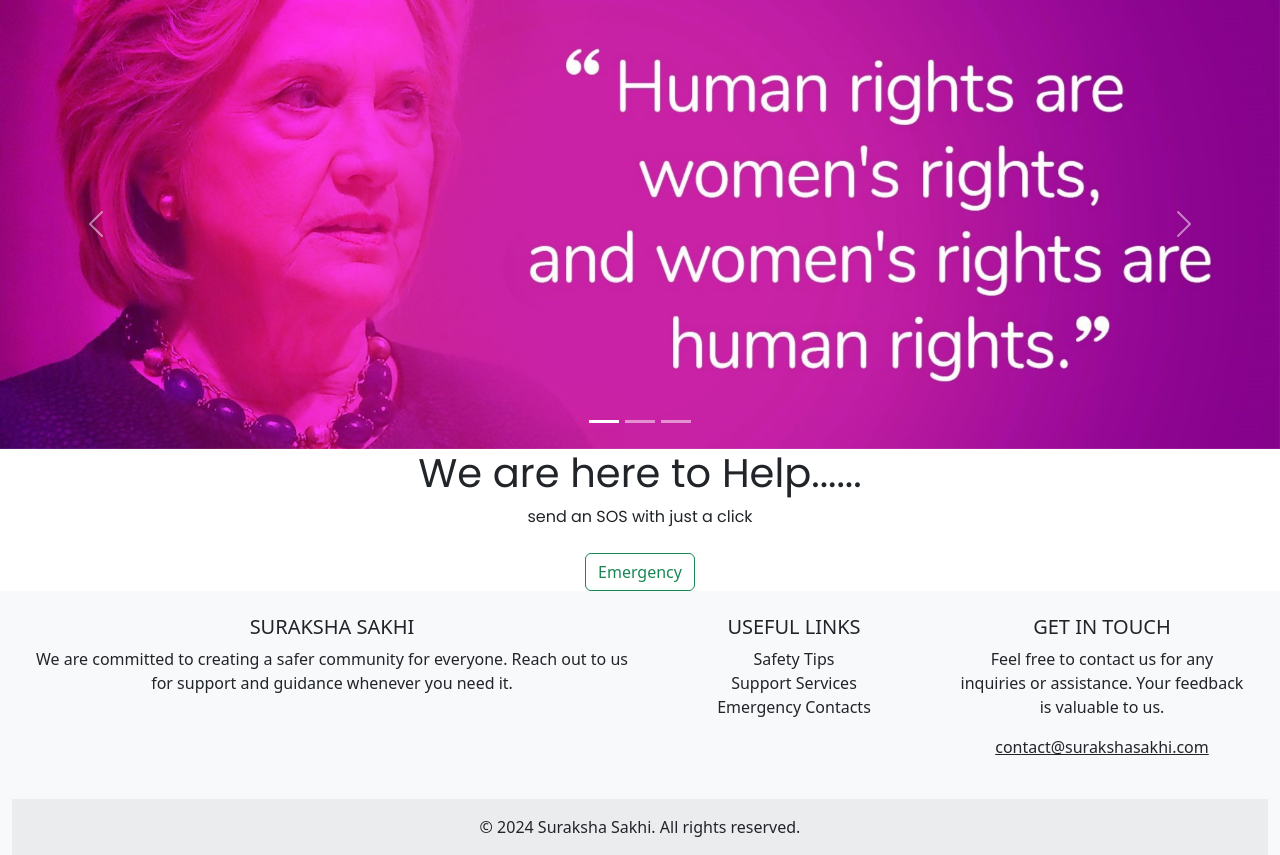
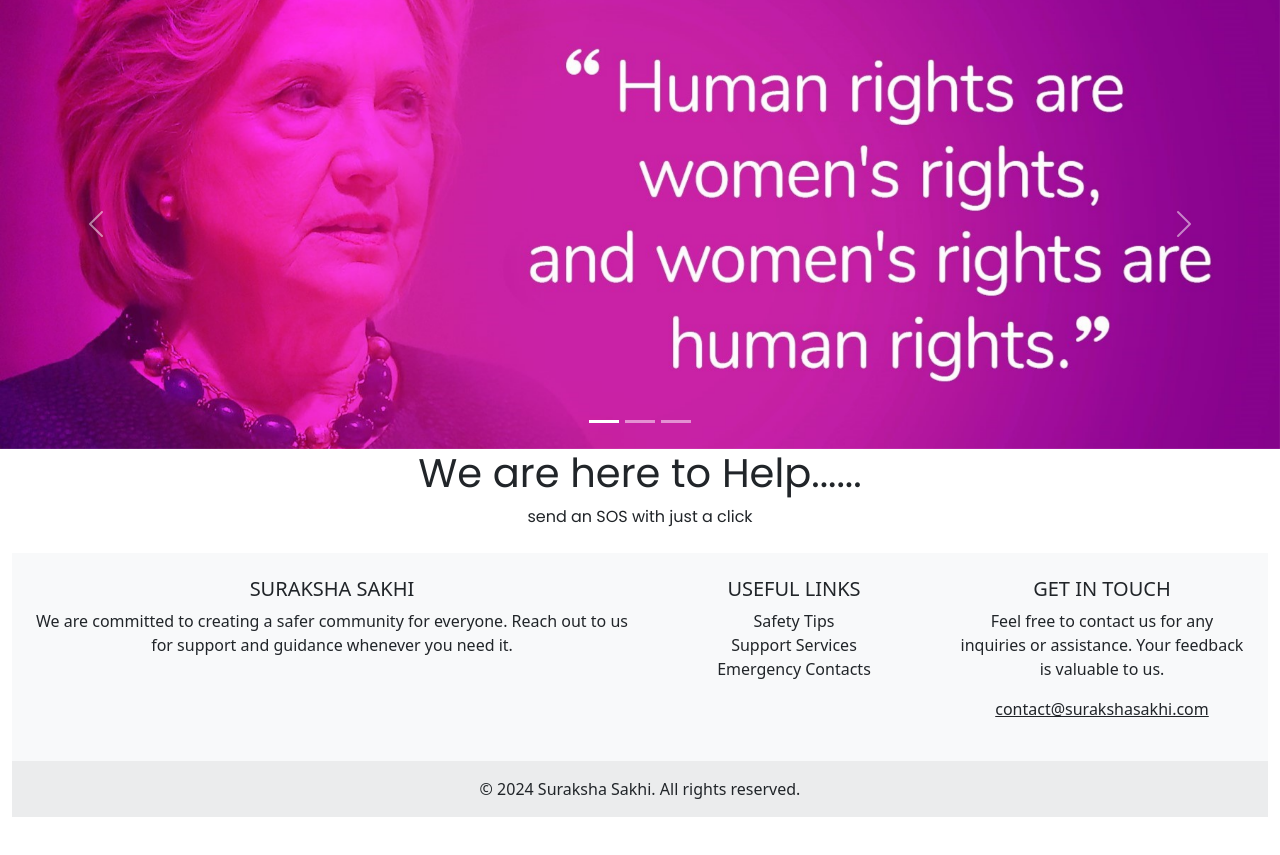
Before and after one commit to shubha987/Suraksha-Sakhi, a Django app: template templates/homepage.html in a window 1280 px wide. Shown: the part 57-912 px from the top of the page. After the commit the page ends 874 px from the top, so only its background shows below. Run offline with Django 3.2, Linux system fonts and the light colour scheme; the template is opened without the code that fills it, so the values that code supplies are empty.

Commit message:
fix:button removed from homepage.html

```diff
--- a/templates/homepage.html
+++ b/templates/homepage.html
@@ -45,10 +45,6 @@
         </div>
     </div>
 <!--button for emergency-->
-<div class="row">
-    <div class="col-lg-8 mx-auto text-center">
-        <a class="btn btn-outline-success" href="/emergencysent">Emergency</a>
-    </div>
 {% endblock body %}
 
 {% block footer %} {% endblock footer %}
```
